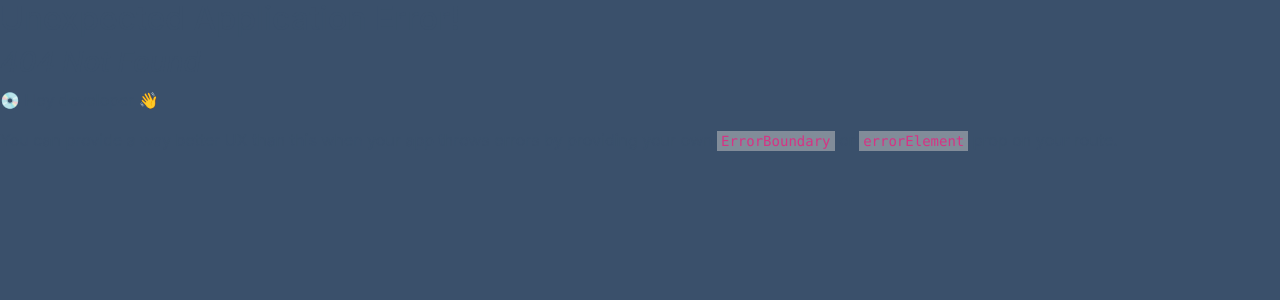
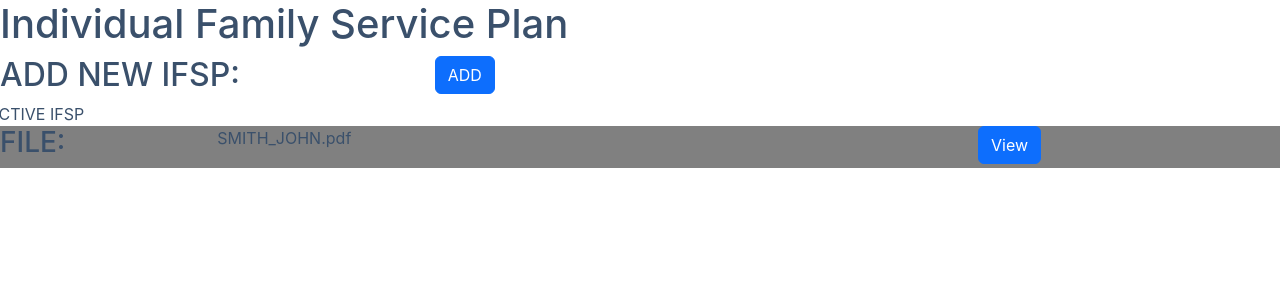
Before and after one commit to mrbrightside75/capstone-react, a React (Create React App) app: page /case-ifsp in a window 1280 px wide. Before the commit this address had no page. Shown: the top 300 px of the page. Built offline with nearby package versions, Linux system fonts and the light colour scheme.

Commit message:
Adding IFSP file view

```diff
--- a/src/App.js
+++ b/src/App.js
@@ -7,7 +7,7 @@ import LoginReset from "./Pages/Login/LoginReset";
 import Dashboard from "./Pages/SC_Dashboard/Dashboard";
 import Case from "./Pages/SC_Case/Case"
 import Inbox from "./Pages/SC_Inbox/Inbox";
-
+import Case_IFSP from "./Pages/SC_Case/Case_IFSP";
 
 // #3 Set up routes that connect paths to elements, combined they make a route
 //which makes them their own page accessible in the browswer.
@@ -32,6 +32,10 @@ const myRoutes = createBrowserRouter([
     path: "/case",
     element: <Case />,
   },
+  {
+    path: "/case-ifsp",
+    element: <Case_IFSP />,
+  },
 ]);
 
 function App() {
--- a/src/Pages/Login/Login.css
+++ b/src/Pages/Login/Login.css
@@ -31,6 +31,7 @@
         margin-top: 20px;
         font-weight: bold;
         font-size: 30px;
+        color:#0b132b
       }
       hr {
         border: 3px solid var(--fountainBlue);
--- a/src/Pages/Login/Login.js
+++ b/src/Pages/Login/Login.js
@@ -18,7 +18,7 @@ const Login = () => {
               <form>
                 <div className="row">
                   <header className="text-align-center">
-                    <h1>User Login</h1>
+                    <h1 >User Login</h1>
                     <hr />
                   </header>
                   {/* end of header row */}
--- a/src/Pages/SC_Case/Case.js
+++ b/src/Pages/SC_Case/Case.js
@@ -102,7 +102,7 @@ const Case = () => {
           </div>
         </div>
         <div className="col-8" id="caseMenu">
-          <Link to="/SC_Case/case-ifsp.html">
+          <Link to="/case-ifsp">
             <div className="row caseMenuItem">
               <div className="col">
                 <h2>Individual Family Service Plan</h2>
--- /dev/null
+++ b/src/Pages/SC_Case/Case_IFSP.js
@@ -0,0 +1,48 @@
+import {Link} from 'react-router-dom';
+import Navbar from "../../Components/Navbar";
+import './Case_IFSP.scss';
+
+const Case_IFSP = () => {
+  return (
+    <div className="container-fluid">
+      <Navbar />
+      <div id="header" className="row">
+        <div className="col">
+          <h1 id="pageTitle">Individual Family Service Plan</h1>
+        </div>
+        {/* End of header section */}
+      </div>
+      <div className="row">
+        <div className="col-6">
+          <div className="row">
+            <div className="col-8">
+              <h2>ADD NEW IFSP:</h2>
+            </div>
+            <div className="col-4">
+              <button className='btn btn-primary'>ADD</button>
+            </div>
+          </div>
+        </div>
+        {/* End of file picker */}
+      </div>
+      <div className="row">
+        <div className="col">
+          <div className="row">ACTIVE IFSP</div>
+          <div className="row fileSection">
+            <div className="col-2">
+              <h3>FILE:</h3>
+            </div>
+            <div className="col-7">
+              <p>SMITH_JOHN.pdf</p>
+            </div>
+            <div className="col-3">
+              <button className='btn btn-primary'>View</button>
+            </div>
+          </div>
+        </div>
+      </div>
+    </div>
+  );
+};
+
+export default Case_IFSP;
--- /dev/null
+++ b/src/Pages/SC_Case/Case_IFSP.scss
@@ -0,0 +1,20 @@
+:root {
+    --haiti: #0b132b;
+    --cloudBurst: #1c2541;
+    --fiord: #3a506b;
+    --fountainBlue: #5bc0be;
+    --darkFountainBlue: #407a79;
+}
+#header {
+    // background-color: var(--fiord);
+}
+.fileSection {
+    background-color: gray;
+}
+.container-fluid{
+    background-color: white;
+}
+body{
+    background-color: white;
+
+}
```
